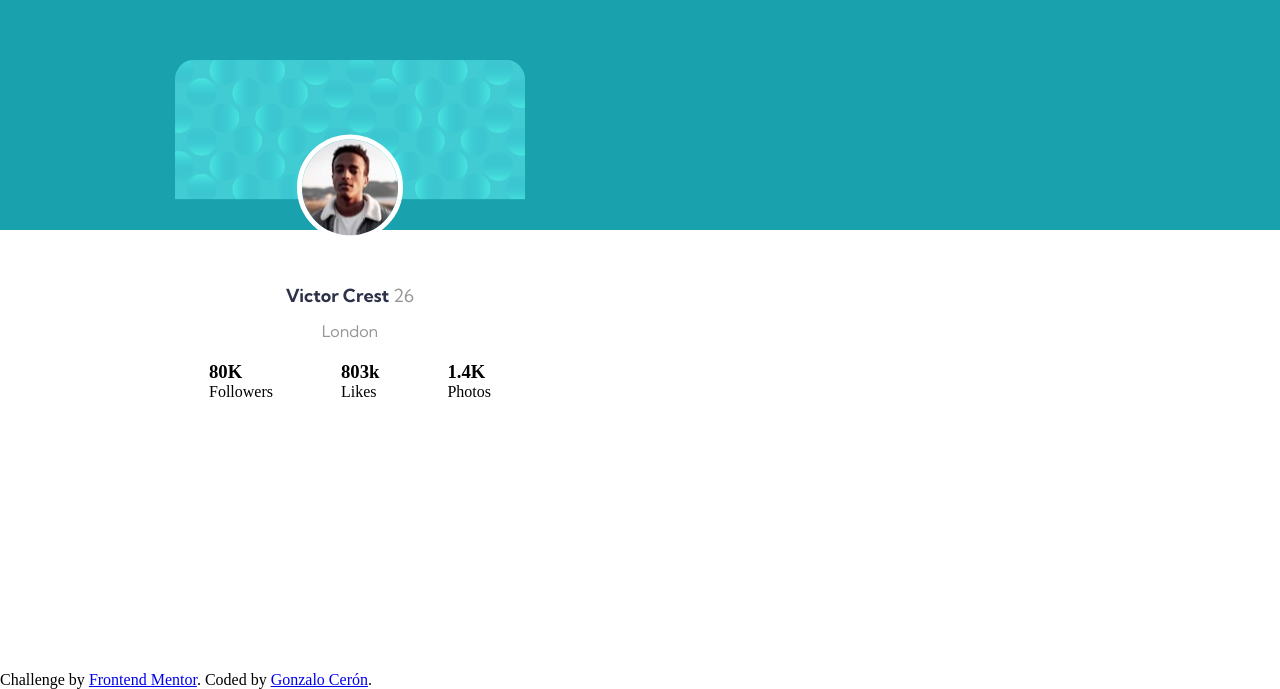
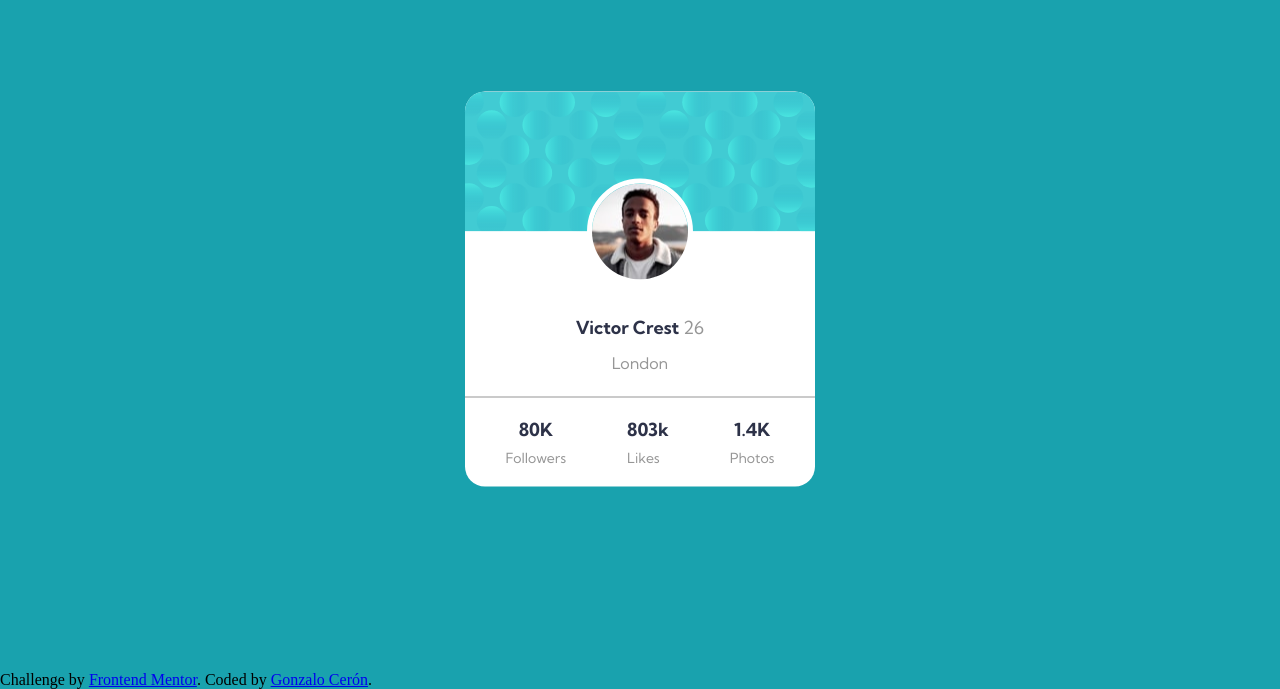
Before and after one commit to GonzoDenetro/FrotendMentor-card, a plain HTML site: page index.html in a window 1280 px wide. Shown: the part 111-800 px from the top of the page. Drawn offline with Linux system fonts and the light colour scheme.

Commit message:
ya casi esta terminado

```diff
--- a/index.html
+++ b/index.html
@@ -23,16 +23,16 @@
             </div>
             <div class="card__stats-container">
                 <div>
-                    <h3>80K</h3>
-                    <p>Followers</p>
+                    <h3 class="stat">80K</h3>
+                    <p class="stat-name">Followers</p>
                 </div>
                 <div>
-                    <h3>803k</h3>
-                    <p>Likes</p>
+                    <h3 class="stat">803k</h3>
+                    <p class="stat-name">Likes</p>
                 </div>
                 <div>
-                    <h3>1.4K</h3>
-                    <p>Photos</p>
+                    <h3 class="stat">1.4K</h3>
+                    <p class="stat-name">Photos</p>
                 </div>
             </div>
         </article>
--- a/style.scss
+++ b/style.scss
@@ -21,12 +21,17 @@ $font: 'Kumbh Sans', sans-serif;
      box-sizing: border-box;
 }
 .card-container {
+    width: 100%;
+    height: 100vh;
     background: $blue;
 }
 .card {
     width: 350px;
     border-radius: 20px;
-    transform: translate(50%, 50%);
+    background-color: white;
+    top: 50%;
+    left: 50%;
+    transform: translate(-50%, -50%);
     position: relative;
 }
 .card__img-background {
@@ -35,6 +40,7 @@ $font: 'Kumbh Sans', sans-serif;
     border-top-right-radius: 20px;
 }
 .card__info-container {
+    margin-bottom: 04px;
     padding: 20px;
     display: flex;
     flex-direction: column;
@@ -63,6 +69,17 @@ $font: 'Kumbh Sans', sans-serif;
 .card__stats-container {
     display: flex;
     justify-content: space-around;
+    padding: 20px 10px 20px;
+    border-top: 1px solid $neutral;
+}
+.stat {
+    text-align: center;
+    margin-bottom: 8px;
+    @include darkText();
+}
+.stat-name {
+    font-size: 14px;
+    @include lightText();
 }
 footer {
     position: absolute;
```
Also changed, not shown: style.css, 1 other file.
